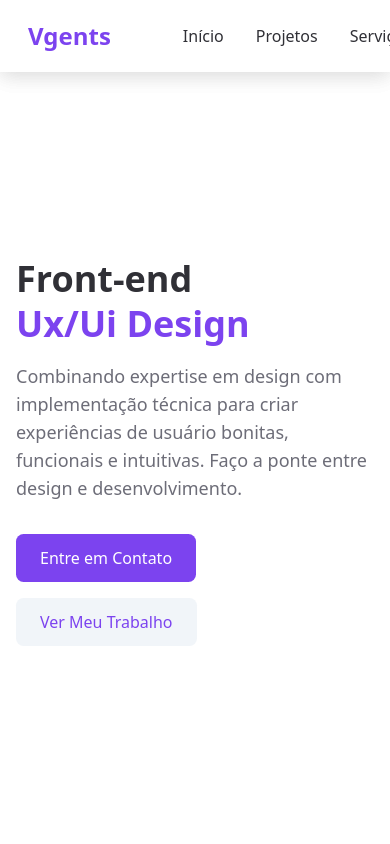
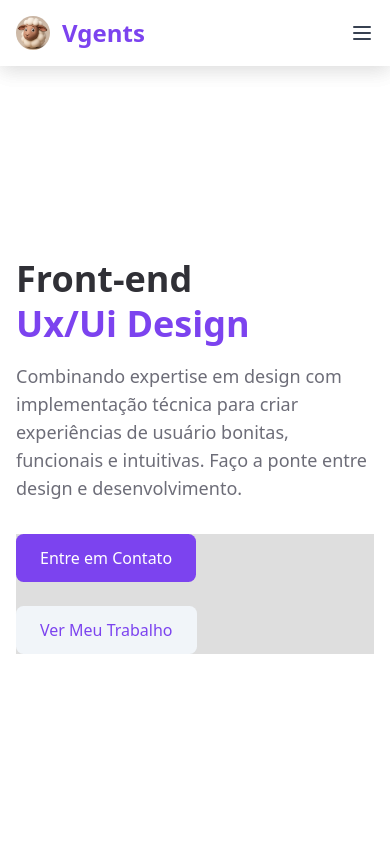
Before and after one commit to PauloVieirra/portifolio, a React (Vite) app: page / in a window 390 px wide. Shown: the top 844 px of the page. Built offline with nearby package versions, Linux system fonts and the light colour scheme.

Commit message:
ajuste no menu

```diff
--- a/src/components/Header.jsx
+++ b/src/components/Header.jsx
@@ -39,7 +39,7 @@ const Header = () => {
           )}
 
           {/* Desktop Nav */}
-          {isHomePage && <nav className="md:flex gap-2" style={{display:'flex', width:"100%", paddingLeft:"60px"}}>
+          {isHomePage && <nav className="hidden md:flex gap-2 w-full pl-[60px]">
             <a href="#home" className="font-medium hover:text-primary transition-colors px-3 py-2">
               Início
             </a>
@@ -59,7 +59,7 @@ const Header = () => {
 
           {/* Mobile menu button */}
           {isHomePage && (
-            <button className="hidden [@media(max-width:500px)]:block text-gray-700" onClick={toggleMenu}>
+            <button className="md:hidden text-gray-700" onClick={toggleMenu}>
               {isMenuOpen ? <X size={24} /> : <Menu size={24} />}
             </button>
           )}
--- a/src/components/Hero.jsx
+++ b/src/components/Hero.jsx
@@ -7,7 +7,7 @@ const Hero = () => {
     <section id="home" className="pt-32 pb-16 md:pt-40 md:pb-20 min-h-screen flex items-center"  style={{display:'flex', flexDirection:'column', justifyContent:'space-between'}}>
       <div className="container mx-auto px-4 md:px-6">
         <div className="grid md:grid-cols-2 gap-10 items-center">
-          <div className="animate-fade-in">
+          <div className="animate-fade-in" >
             <h1 className="mb-4 text-4xl md:text-5xl lg:text-6xl font-bold leading-tight">
               Front-end
               <br></br>
@@ -16,7 +16,7 @@ const Hero = () => {
             <p className="text-lg md:text-xl text-muted-foreground mb-8 max-w-2xl">
               Combinando expertise em design com implementação técnica para criar experiências de usuário bonitas, funcionais e intuitivas. Faço a ponte entre design e desenvolvimento.
             </p>
-            <div className="flex flex-wrap gap-4">
+            <div className="flex flex-wrap" style={{display:'flex', width:"100%", backgroundColor:"#dedede", alignItems:'center', gap:'24px'}} >
               <a href="#contact" className="btn-primary">
                 Entre em Contato
               </a>
--- a/tailwind.config.ts
+++ b/tailwind.config.ts
@@ -1,4 +1,3 @@
-
 import type { Config } from "tailwindcss";
 
 export default {
@@ -15,7 +14,7 @@ export default {
 			center: true,
 			padding: '2rem',
 			screens: {
-				'sm': '640px',
+				'sm': '520px',
 				'md': '768px',
 				'lg': '1024px',
 				'xl': '1280px',
@@ -23,6 +22,9 @@ export default {
 			}
 		},
 		extend: {
+			screens: {
+				max520: { max: '520px' }, // 👈 adicionado aqui
+			},
 			colors: {
 				border: 'hsl(var(--border))',
 				input: 'hsl(var(--input))',
```
